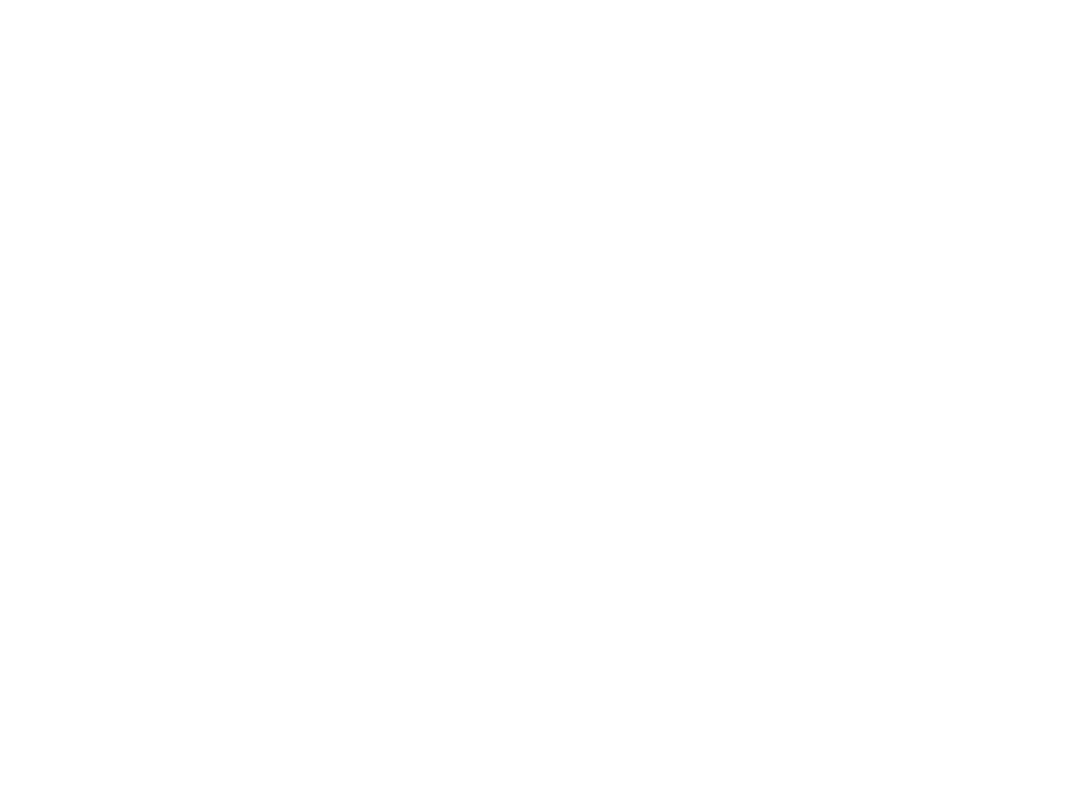
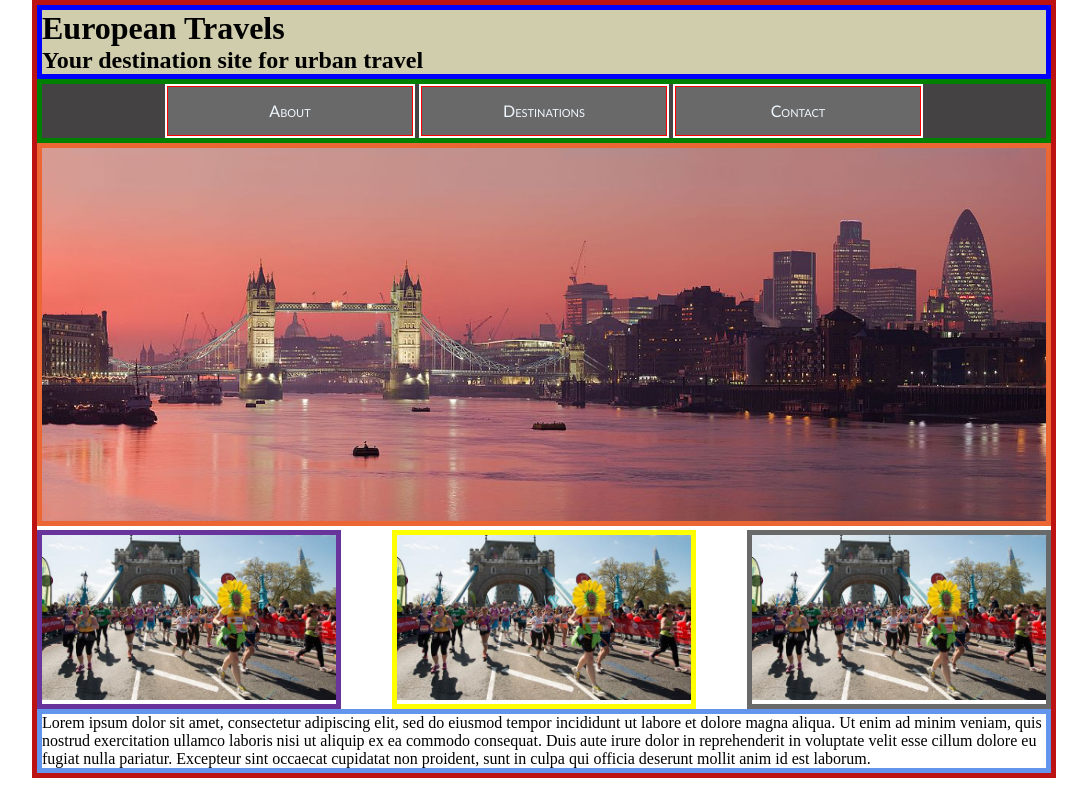
Before and after one commit to sacrebisous/assignment1, a plain HTML site: page index.html in a window 1280 px wide. Shown: the whole page, without its empty margins (96-1183 px from the left). Drawn offline with Linux system fonts and the light colour scheme.

Commit message:
actual files + css

```diff
--- a/index.html
+++ b/index.html
@@ -1,11 +1,40 @@
 <!DOCTYPE html>
 <html lang="en">
+
 <head>
-  <meta charset="UTF-8">
-  <meta name="viewport" content="width=device-width, initial-scale=1.0">
-  <title>First Layout</title>
+   <meta charset="UTF-8">
+   <meta name="viewport" content="width=device-width, initial-scale=1.0">
+   <title>European Travel Urban Destinations</title>
+   <link rel="stylesheet" href="styles.css">
 </head>
+
 <body>
+   <div class="container">
+      <header>
+         <h1>European Travels</h1>
+         <h2>Your destination site for urban travel</h2>
+      </header>
+      <nav>
+         <ul>
+            <li><a href="">About</a></li>
+            <li><a href="">Destinations</a></li>
+            <li><a href="">Contact</a></li>
+         </ul>
+      </nav>
+      <main>
+         <div class="hero">
+            <img src="images/London_Thames_Sunset_panorama_-_Feb_2008.jpg" alt="">
+         </div>
+      </main>
+      <aside>
+         <div class="left"><img src="images/virgin-money-london-marathon_photo-virgin-money-london-marathon_e3f5359893681b9c8b28d224bddd7a14.jpg" alt="london marathon"></div>
+         <div class="middle"><img src="images/virgin-money-london-marathon_photo-virgin-money-london-marathon_e3f5359893681b9c8b28d224bddd7a14.jpg" alt="london marathon"></div>
+         <div class="right"><img src="images/virgin-money-london-marathon_photo-virgin-money-london-marathon_e3f5359893681b9c8b28d224bddd7a14.jpg" alt="london marathon"></div>
+      </aside>
+      <footer>
+         Lorem ipsum dolor sit amet, consectetur adipiscing elit, sed do eiusmod tempor incididunt ut labore et dolore magna aliqua. Ut enim ad minim veniam, quis nostrud exercitation ullamco laboris nisi ut aliquip ex ea commodo consequat. Duis aute irure dolor in reprehenderit in voluptate velit esse cillum dolore eu fugiat nulla pariatur. Excepteur sint occaecat cupidatat non proident, sunt in culpa qui officia deserunt mollit anim id est laborum.
+      </footer>
+   </div>
+</body>
 
-</body>
 </html>
--- /dev/null
+++ b/styles.css
@@ -0,0 +1,77 @@
+* {
+   box-sizing: border-box;
+   margin: 0;
+   padding: 0;
+}
+
+div.container {
+   border: 5px solid #bc1212;
+   width: 80%;
+   margin: 0 auto;
+}
+
+header {
+   background-color: rgb(208, 205, 172);
+   border: 5px solid blue;
+}
+
+.hero img {
+   width: 100%;
+   border: 5px solid rgb(236, 102, 51)
+}
+
+div.left, div.middle, div.right {
+   border: 3px dotted green;
+   width: 30%;
+}
+
+div.left {
+   border: 5px solid rgb(104, 51, 154)
+}
+
+div.middle {
+   border: 5px solid yellow;
+}
+
+div.right {
+   border: 5px solid dimgrey;
+}
+
+aside img {
+   width: 100%;
+}
+
+aside {
+   display: flex;
+   justify-content: space-between;
+}
+
+nav {
+   background-color: rgb(68, 66, 67);
+   border: 5px solid green;
+}
+
+ul {
+   text-align: center;
+}
+
+li {
+   display: inline-block;
+   width: 250px;
+   background-color: dimgray;
+   border: 2px solid white;
+   line-height: 3em;
+   font-family: 'Gill Sans', 'Gill Sans MT', Calibri, 'Trebuchet MS', sans-serif;
+   font-variant: small-caps;
+}
+
+a {
+   color: aliceblue;
+   text-decoration: none;
+   border: 1px solid red;
+   display: block;
+}
+
+footer {
+   border: 5px solid cornflowerblue
+}
```
